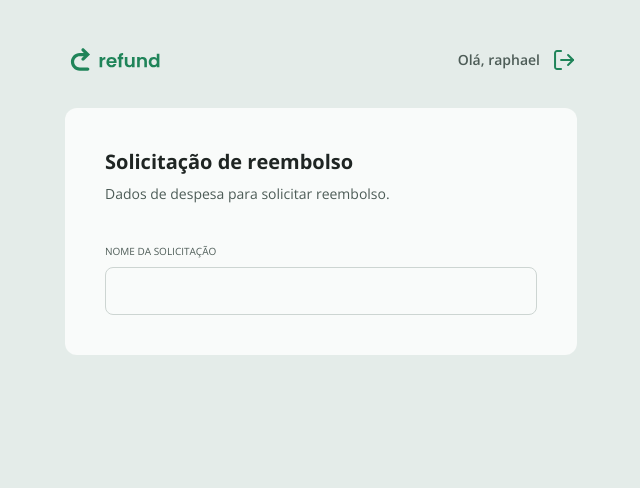
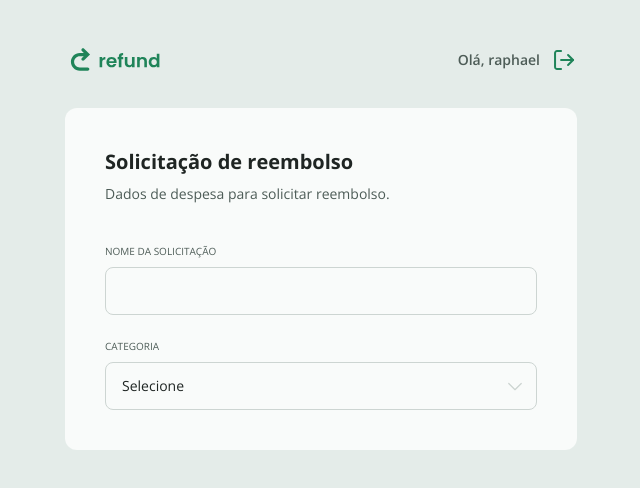
Before and after one commit to Raphael-Steimvacher/Refund_2.0, a React (Vite) app: page / in a window 1280 px wide. Shown: the top 488 px of the page, without its empty margins (319-959 px from the left). Built offline with nearby package versions, Linux system fonts and the light colour scheme.

Commit message:
criando o component de select

```diff
--- /dev/null
+++ b/src/components/Select.tsx
@@ -0,0 +1,24 @@
+type Props = React.ComponentProps<"select"> & {
+  legend?: string
+}
+
+export function Select({ legend, children, ...rest }: Props) {
+  return (
+    <fieldset className="flex flex-1 max-h-20 text-gray-200 focus-within:text-green-100">
+      {legend && (
+        <legend className="uppercase text-xxs mb-2 text-inherit">
+          {legend}
+        </legend>
+      )}
+
+      <select
+        className="w-full h-12 rounded-lg border border-gray-300 px-4 text-sm text-gray-100 bg-transparent outline-none focus:border-2 focus:border-green-100 placeholder-gray-300"
+        value=""
+        {...rest}
+      >
+        <option value="" disabled hidden>Selecione</option>
+        {children}
+      </select>
+    </fieldset>
+  )
+}
--- a/src/index.css
+++ b/src/index.css
@@ -14,3 +14,11 @@
 
   --text-xxs: 0.625rem;
 }
+
+select {
+  appearance: none;
+  background-image: url("./assets//chevron-down.svg");
+  background-repeat: no-repeat;
+  background-position: right 0.7rem top 50%;
+  background-size: 1.25rem auto;
+}
--- a/src/pages/Refund.tsx
+++ b/src/pages/Refund.tsx
@@ -1,4 +1,5 @@
 import { Input } from "../components/input"
+import { Select } from "../components/Select"
 
 export function Refund() {
   return (
@@ -13,6 +14,9 @@ export function Refund() {
       </header>
 
       <Input required legend="Nome da solicitação" />
+      <Select required legend="Categoria">
+        <option>Teste</option>
+      </Select>
     </form>
   )
 }
```
